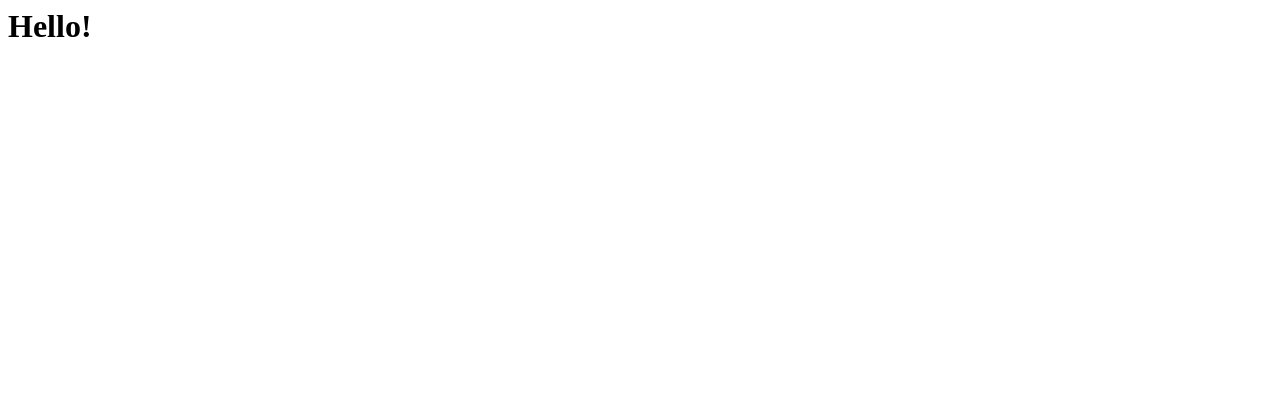
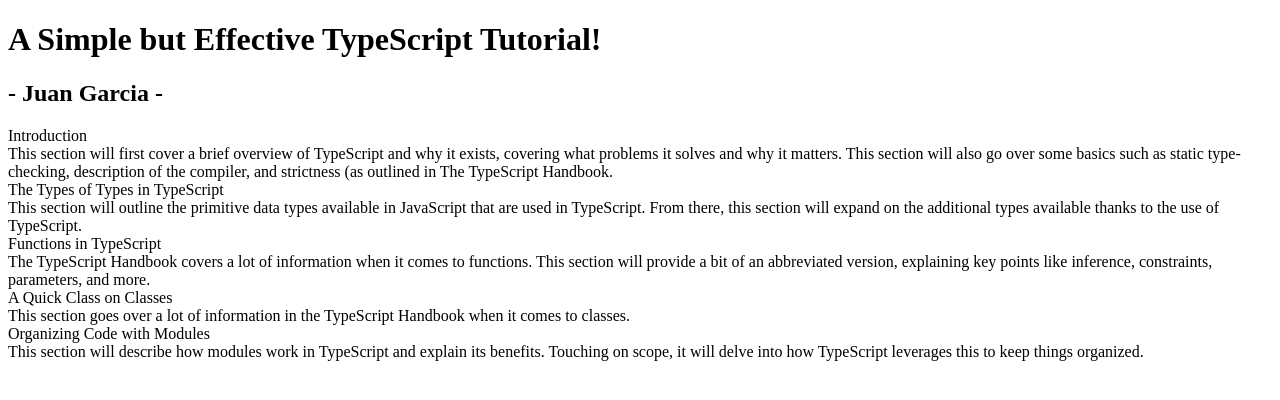
Before and after one commit to juanr0nald0/TypeScriptTutorial, a plain HTML site: page index.html in a window 1280 px wide. Drawn offline with Linux system fonts and the light colour scheme.

Commit message:
Updated with Rough Outline from Lab 6 Repo

```diff
--- a/index.html
+++ b/index.html
@@ -1 +1,58 @@
-<h1>Hello!</h1>
+<!DOCTYPE html>
+<html lang="en">
+
+<head>
+    <meta charset="UTF-8">
+    <title>TypeScript Tutorial</title>
+    <link href="/css/style.css" rel="stylesheet">
+</head>
+
+<body>
+    <div class="container">
+        <h1>A Simple but Effective TypeScript Tutorial!</h1>
+        <h2>- Juan Garcia -</h2>
+
+        <div class="subject">
+            <div class="subjectTitle">Introduction</div>
+            <div class="subjectContents">
+                This section will first cover a brief overview of TypeScript and why it exists, covering what
+                problems it solves and why it matters. This section will also go over some basics such as static
+                type-checking, description of the compiler, and strictness (as outlined in The TypeScript Handbook.
+            </div>
+        </div>
+
+        <div class="subject">
+            <div class="subjectTitle">The Types of Types in TypeScript</div>
+            <div class="subjectContents">
+                This section will outline the primitive data types available in JavaScript that are used in
+                TypeScript. From there, this section will expand on the additional types available thanks to
+                the use of TypeScript.
+            </div>
+        </div>
+
+        <div class="subject">
+            <div class="subjectTitle">Functions in TypeScript</div>
+            <div class="subjectContents">
+                The TypeScript Handbook covers a lot of information when it comes to functions. This section will
+                provide a bit of an abbreviated version, explaining key points like inference, constraints, parameters,
+                and more.
+            </div>
+        </div>
+
+        <div class="subject">
+            <div class="subjectTitle">A Quick Class on Classes</div>
+            <div class="subjectContents">
+                This section goes over a lot of information in the TypeScript Handbook when it comes to classes.
+            </div>
+        </div>
+
+        <div class="subject">
+            <div class="subjectTitle">Organizing Code with Modules</div>
+            <div class="subjectContents">
+                This section will describe how modules work in TypeScript and explain its benefits. Touching on scope,
+                it will delve into how TypeScript leverages this to keep things organized.
+            </div>
+        </div>
+    </div>
+</body>
+</html>
```
